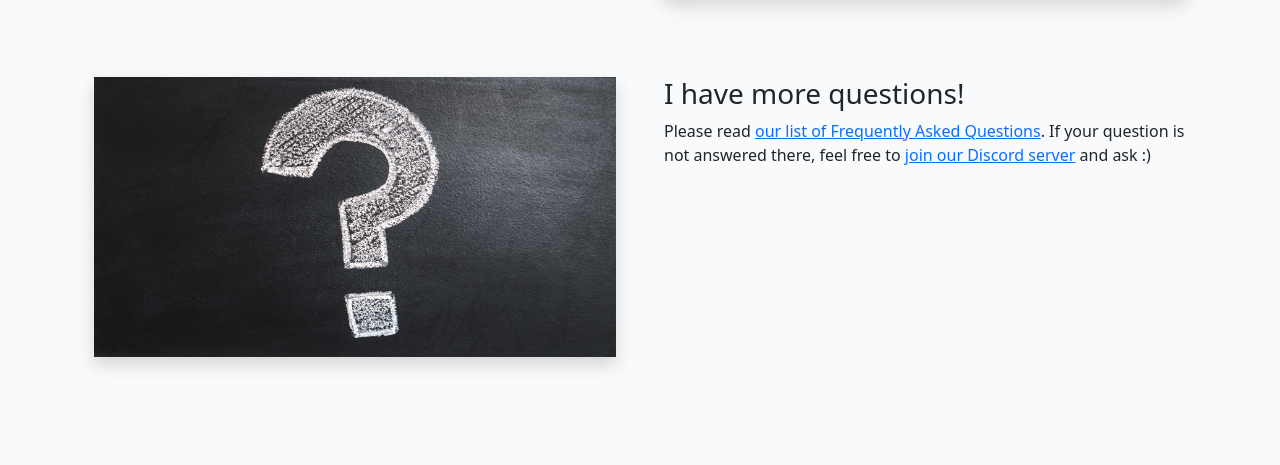
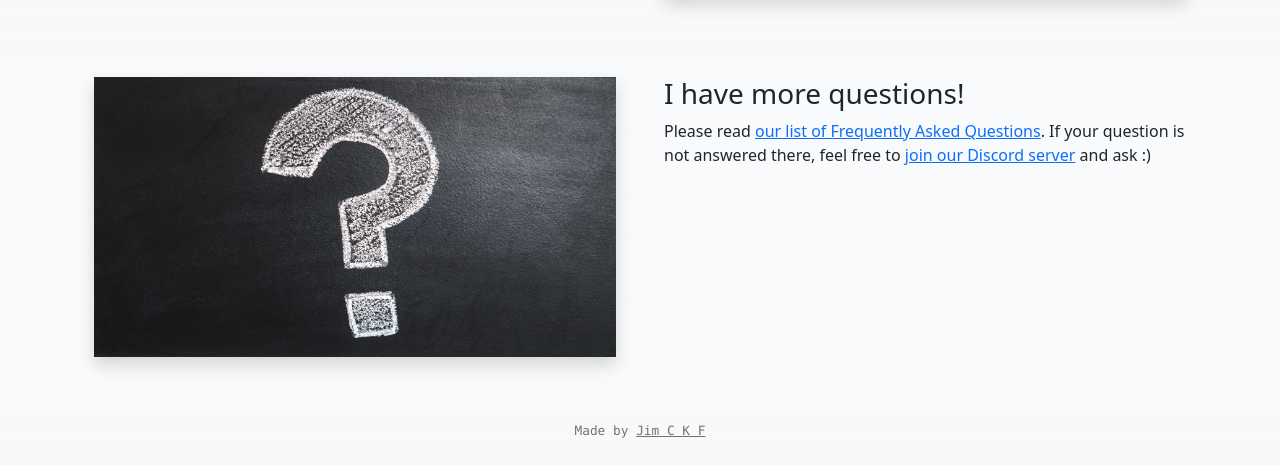
Before and after one commit to Jckf/es-www, a plain HTML site: page index.html in a window 1280 px wide. Shown: the part 739-1204 px from the top of the page. Before the commit the page ends 1136 px from the top, so only its background shows below. Drawn offline with nearby package versions, Linux system fonts and the light colour scheme.

Commit message:
Add footer.

```diff
--- a/index.html
+++ b/index.html
@@ -82,5 +82,9 @@
 				</div>
 			</div>
 		</div>
+
+		<footer class="text-center font-monospace text-muted p-4" style="font-size: 0.8em">
+			Made by <a href="http://www.jckf.no/" class="text-muted">Jim C K F</a>
+		</footer>
 	</body>
 </html>
```
